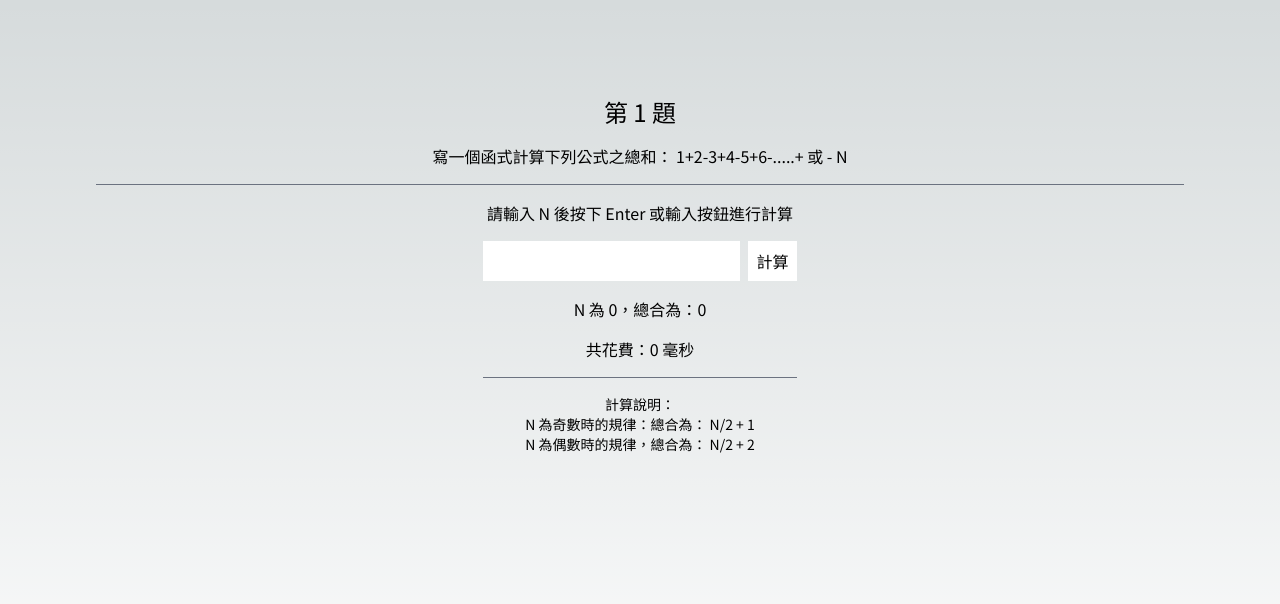
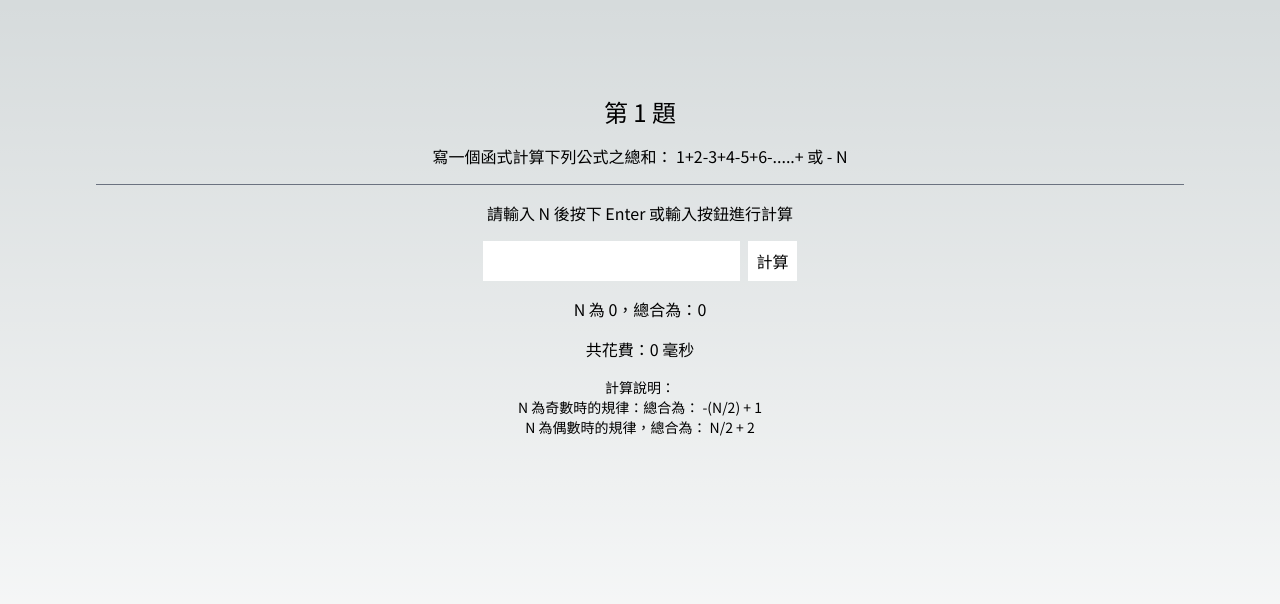
Before and after one commit to penspulse326/bat-mobile-test, a Next.js app: page /problem1 in a window 1280 px wide. Shown: the top 604 px of the page. Built offline with nearby package versions, Linux system fonts and the light colour scheme.

Commit message:
fixed: fix wrong text decription

```diff
--- a/app/modules/Problem1/index.tsx
+++ b/app/modules/Problem1/index.tsx
@@ -54,12 +54,6 @@ function Problem1() {
         N 為 {lastValueRef.current}，總合為：{sum}
       </div>
       <div>共花費：{spentTime} 毫秒</div>
-      <hr className="w-full border-gray-500" />
-      <p className="text-center text-sm">
-        計算說明：
-        <br /> N 為奇數時的規律：總合為： N/2 + 1 <br />N
-        為偶數時的規律，總合為： N/2 + 2
-      </p>
     </div>
   );
 }
--- a/app/problem1/page.tsx
+++ b/app/problem1/page.tsx
@@ -7,6 +7,11 @@ function Problem1Page() {
       <p>寫一個函式計算下列公式之總和： 1+2-3+4-5+6-.....+ 或 - N</p>
       <hr className="w-full border-gray-500" />
       <Problem1 />
+      <p className="text-center text-sm">
+        計算說明：
+        <br /> N 為奇數時的規律：總合為： -(N/2) + 1 <br />N
+        為偶數時的規律，總合為： N/2 + 2
+      </p>
     </main>
   );
 }
```
